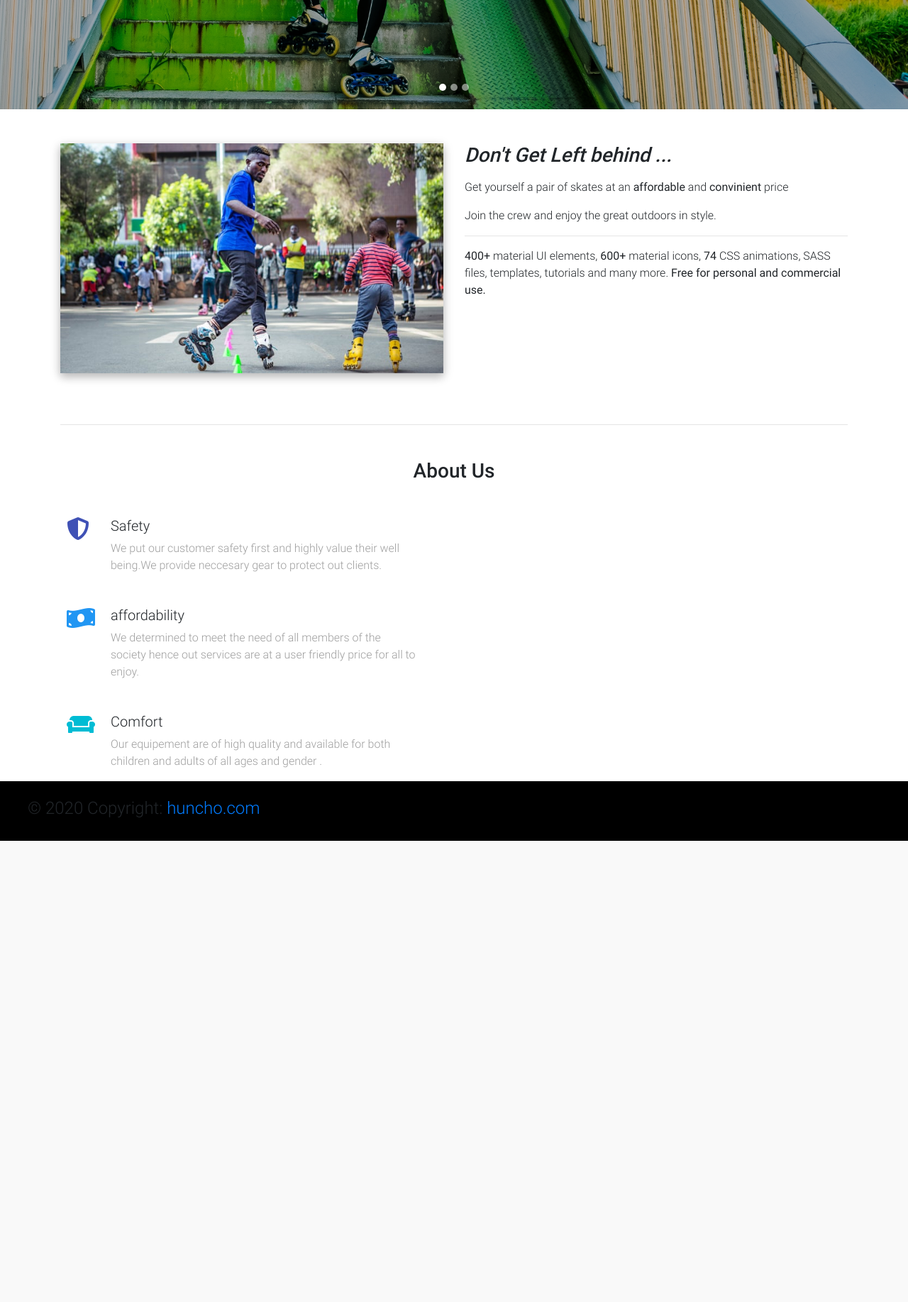
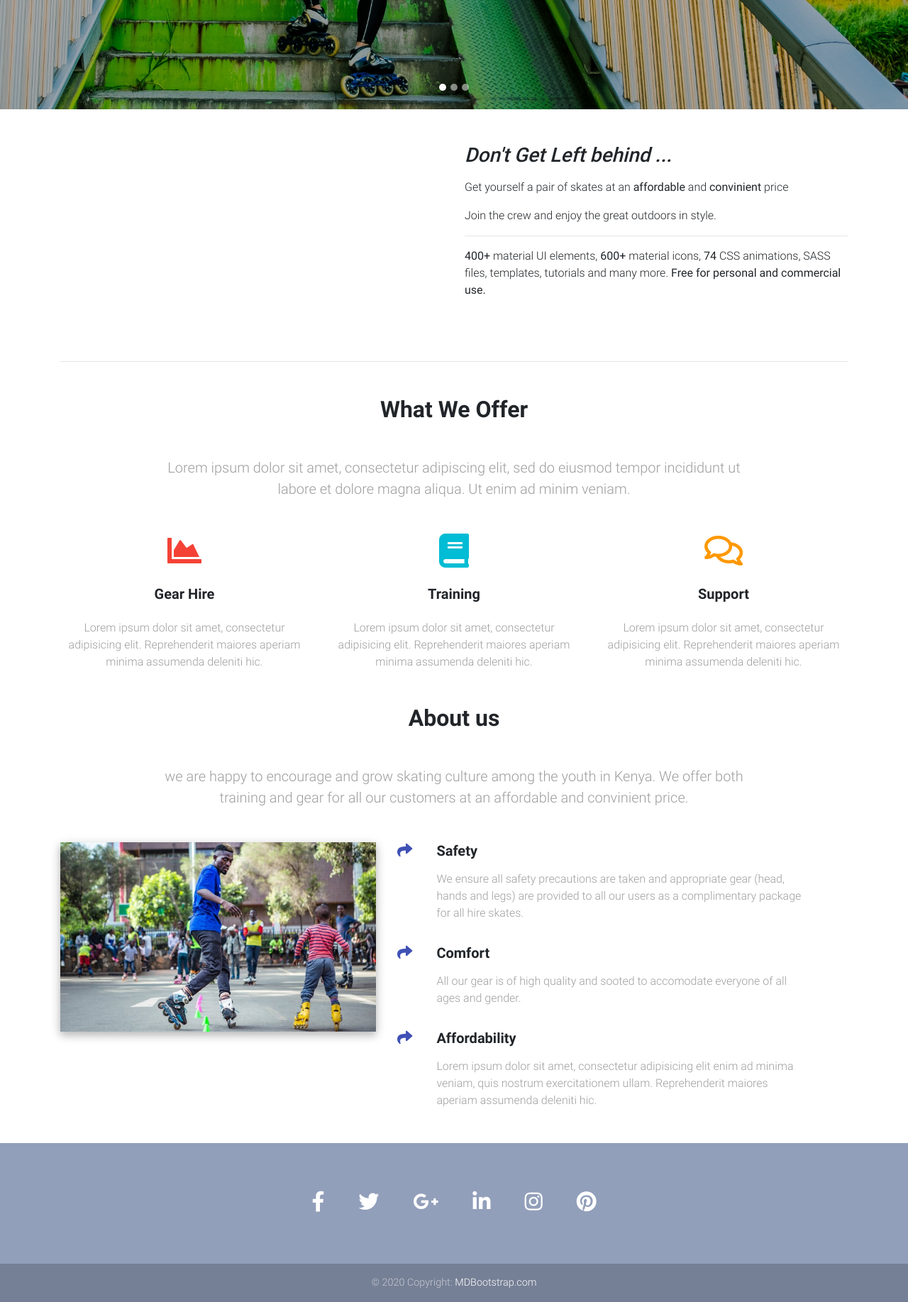
Before and after one commit to michaelmurwayi/rollerskates, a Django app: page / in a window 1280 px wide. Shown: the part 326-2161 px from the top of the page at 71% size. Before the commit the page ends 1511 px from the top, so only its background shows below. Run offline with Django 3.2, Linux system fonts and the light colour scheme; some libraries are stand-ins or nearby versions.

Commit message:
template designs for home page

```diff
--- a/skates/hire/templates/index.html
+++ b/skates/hire/templates/index.html
@@ -226,10 +226,6 @@
 
                     <!--Grid column-->
                     <div class="col-md-6 mb-4">
-
-                        <img src="{% static 'images/intro.jpg'%}"
-                            class="img-fluid z-depth-1-half" alt="">
-
                     </div>
                     <!--Grid column-->
 
@@ -264,85 +260,207 @@
 
             <!--Section: Main features & Quick Start-->
             <section>
+            <!-- Section: Features v.1 -->
+            <section class="text-center my-5">
+
+                <!-- Section heading -->
+                <h2 class="h1-responsive font-weight-bold my-5">What We Offer</h2>
+                <!-- Section description -->
+                <p class="lead grey-text w-responsive mx-auto mb-5">Lorem ipsum dolor sit amet, consectetur adipiscing elit,
+                    sed do eiusmod tempor incididunt ut labore et dolore magna aliqua. Ut enim ad minim veniam.</p>
+
+                <!-- Grid row -->
+                <div class="row">
+
+                    <!-- Grid column -->
+                    <div class="col-md-4">
+
+                        <i class="fas fa-chart-area fa-3x red-text"></i>
+                        <h5 class="font-weight-bold my-4">Gear Hire</h5>
+                        <p class="grey-text mb-md-0 mb-5">Lorem ipsum dolor sit amet, consectetur adipisicing elit. Reprehenderit
+                            maiores aperiam minima assumenda deleniti hic.
+                        </p>
+
+                    </div>
+                    <!-- Grid column -->
+
+                    <!-- Grid column -->
+                    <div class="col-md-4">
+
+                        <i class="fas fa-book fa-3x cyan-text"></i>
+                        <h5 class="font-weight-bold my-4">Training</h5>
+                        <p class="grey-text mb-md-0 mb-5">Lorem ipsum dolor sit amet, consectetur adipisicing elit. Reprehenderit
+                            maiores aperiam minima assumenda deleniti hic.
+                        </p>
+
+                    </div>
+                    <!-- Grid column -->
+
+                    <!-- Grid column -->
+                    <div class="col-md-4">
+
+                        <i class="far fa-comments fa-3x orange-text"></i>
+                        <h5 class="font-weight-bold my-4">Support</h5>
+                        <p class="grey-text mb-0">Lorem ipsum dolor sit amet, consectetur adipisicing elit. Reprehenderit maiores
+                            aperiam minima assumenda deleniti hic.
+                        </p>
+
+                    </div>
+                    <!-- Grid column -->
+
+                </div>
+                <!-- Grid row -->
+
+            </section>
+            <!-- Section: Features v.1 -->
 
             <!--Section: Main features & Quick Start-->
-            <section>
+        <!-- Section: Features v.3 -->
+        <section class="my-5">
 
-                <h3 class="h3 text-center mb-5">About Us</h3>
+            <!-- Section heading -->
+            <h2 class="h1-responsive font-weight-bold text-center my-5">About us</h2>
+            <!-- Section description -->
+            <p class="lead grey-text text-center w-responsive mx-auto mb-5">we are happy to encourage and grow skating culture among the youth in Kenya. We offer both training and gear for all our  customers at an affordable and convinient price.</p>
 
-                <!--Grid row-->
-                <div class="row wow fadeIn">
+            <!-- Grid row -->
+            <div class="row">
 
-                    <!--Grid column-->
-                    <div class="col-lg-6 col-md-12 px-4">
+                <!-- Grid column -->
+                <div class="col-lg-5 text-center text-lg-left">
+                <img src="{% static 'images/intro.jpg'%}" class="img-fluid z-depth-1-half" alt="">
+                </div>
+                <!-- Grid column -->
 
-                        <!--First row-->
-                        <div class="row">
-                            <div class="col-1 mr-3">
-                                <i class="fas fa-shield-alt fa-2x indigo-text"></i>
-                            </div>
-                            <div class="col-10">
-                                <h5 class="feature-title">Safety</h5>
-                                <p class="grey-text">We put our customer safety first and highly value their well being.We provide neccesary gear to protect out clients.</p>
-                            </div>
+                <!-- Grid column -->
+                <div class="col-lg-7">
+
+                    <!-- Grid row -->
+                    <div class="row mb-3">
+
+                        <!-- Grid column -->
+                        <div class="col-1">
+                            <i class="fas fa-share fa-lg indigo-text"></i>
                         </div>
-                        <!--/First row-->
+                        <!-- Grid column -->
 
-                        <div style="height:30px"></div>
-
-                        <!--Second row-->
-                        <div class="row">
-                            <div class="col-1 mr-3">
-                                <i class="fas fa-money-bill-wave fa-2x blue-text"></i>
-                            </div>
-                            <div class="col-10">
-                                <h5 class="feature-title">affordability</h5>
-                                <p class="grey-text">We determined to meet the need of all members of the society hence out services are at a user friendly price for all to enjoy.
-                                </p>
-                            </div>
+                        <!-- Grid column -->
+                        <div class="col-xl-10 col-md-11 col-10">
+                            <h5 class="font-weight-bold mb-3">Safety</h5>
+                            <p class="grey-text">We ensure all safety precautions are taken and appropriate gear (head, hands and legs) are provided to all our users as a complimentary package for all hire skates.</p>
                         </div>
-                        <!--/Second row-->
-
-                        <div style="height:30px"></div>
-
-                        <!--Third row-->
-                        <div class="row">
-                            <div class="col-1 mr-3">
-                                <i class="fas fa-couch fa-2x cyan-text"></i>
-                            </div>
-                            <div class="col-10">
-                                <h5 class="feature-title">Comfort</h5>
-                                <p class="grey-text">Our equipement are of high quality and available for both children and adults of all ages and gender .</p>
-                            </div>
-                        </div>
-                        <!--/Third row-->
+                        <!-- Grid column -->
 
                     </div>
-                    <!--/Grid column-->
+                    <!-- Grid row -->
 
-                    <!--Grid column-->
-                    <div class="col-lg-6 col-md-12">
-                        <div class="embed-responsive embed-responsive-16by9">
-                            <img src="">
+                    <!-- Grid row -->
+                    <div class="row mb-3">
+
+                        <!-- Grid column -->
+                        <div class="col-1">
+                            <i class="fas fa-share fa-lg indigo-text"></i>
                         </div>
+                        <!-- Grid column -->
+
+                        <!-- Grid column -->
+                        <div class="col-xl-10 col-md-11 col-10">
+                            <h5 class="font-weight-bold mb-3">Comfort</h5>
+                            <p class="grey-text">All our gear is of high quality and sooted to accomodate everyone of all ages and gender.</p>
+                        </div>
+                        <!-- Grid column -->
+
                     </div>
-                    <!--/Grid column-->
+                    <!-- Grid row -->
+
+                    <!--Grid row-->
+                    <div class="row">
+
+                        <!-- Grid column -->
+                        <div class="col-1">
+                            <i class="fas fa-share fa-lg indigo-text"></i>
+                        </div>
+                        <!-- Grid column -->
+
+                        <!-- Grid column -->
+                        <div class="col-xl-10 col-md-11 col-10">
+                            <h5 class="font-weight-bold mb-3">Affordability</h5>
+                            <p class="grey-text mb-0">Lorem ipsum dolor sit amet, consectetur adipisicing elit enim ad minima
+                                veniam, quis nostrum exercitationem ullam. Reprehenderit maiores aperiam assumenda deleniti hic.
+                            </p>
+                        </div>
+                        <!-- Grid column -->
+
+                    </div>
+                    <!--Grid row-->
 
                 </div>
-                <!--/Grid row-->
+                <!--Grid column-->
 
-            </section>
+            </div>
+            <!-- Grid row -->
+
         </section>
+        <!-- Section: Features v.3 -->
     </div>
     <!-- Footer -->
-    <footer class="footer font-small black p-4">
+<!-- Footer -->
+<!-- Footer -->
+<footer class="page-footer font-small lighten-3">
 
-        <!-- Footer Links -->
-        <div class=" copyright container-fluid text-center text-md-left">
-            <h4>© 2020 Copyright:<a href="https://mdbootstrap.com/education/bootstrap/"> huncho.com</a></h4>
-        <!-- Copyright -->
+    <!-- Footer Elements -->
+    <div class="container">
+
+        <!-- Grid row-->
+        <div class="row">
+
+            <!-- Grid column -->
+            <div class="col-md-12 py-5">
+                <div class="mb-5 flex-center">
+
+                    <!-- Facebook -->
+                    <a class="fb-ic">
+                        <i class="fab fa-facebook-f fa-lg white-text mr-md-5 mr-3 fa-2x"> </i>
+                    </a>
+                    <!-- Twitter -->
+                    <a class="tw-ic">
+                        <i class="fab fa-twitter fa-lg white-text mr-md-5 mr-3 fa-2x"> </i>
+                    </a>
+                    <!-- Google +-->
+                    <a class="gplus-ic">
+                        <i class="fab fa-google-plus-g fa-lg white-text mr-md-5 mr-3 fa-2x"> </i>
+                    </a>
+                    <!--Linkedin -->
+                    <a class="li-ic">
+                        <i class="fab fa-linkedin-in fa-lg white-text mr-md-5 mr-3 fa-2x"> </i>
+                    </a>
+                    <!--Instagram-->
+                    <a class="ins-ic">
+                        <i class="fab fa-instagram fa-lg white-text mr-md-5 mr-3 fa-2x"> </i>
+                    </a>
+                    <!--Pinterest-->
+                    <a class="pin-ic">
+                        <i class="fab fa-pinterest fa-lg white-text fa-2x"> </i>
+                    </a>
+                </div>
+            </div>
+            <!-- Grid column -->
+
+        </div>
+        <!-- Grid row-->
+
     </div>
-    </footer>
+    <!-- Footer Elements -->
+
+    <!-- Copyright -->
+    <div class="footer-copyright text-center py-3">© 2020 Copyright:
+        <a href="https://mdbootstrap.com/"> MDBootstrap.com</a>
+    </div>
+    <!-- Copyright -->
+
+</footer>
+<!-- Footer -->
+<!-- Footer -->
     <!-- Footer -->
 
 
--- a/skates/hire/views.py
+++ b/skates/hire/views.py
@@ -20,3 +20,7 @@ class SignUpView(generic.CreateView):
             return HttpResponseRedirect('/admin/')
 
             return render(request, self.template_name, {'form': form})
+
+
+class ProfileView(generic.TemplateView):
+    template_name= "profile.html"
--- a/skates/skates/urls.py
+++ b/skates/skates/urls.py
@@ -23,4 +23,5 @@ urlpatterns = [
     path('', TemplateView.as_view(template_name="index.html"), name="home"),
     path('signup/', views.SignUpView.as_view(), name="signup"),
     path('accounts/', include('django.contrib.auth.urls')),
+    path('profile/', TemplateView.as_view(template_name="profile.html"), name="profile"),
 ]
```
